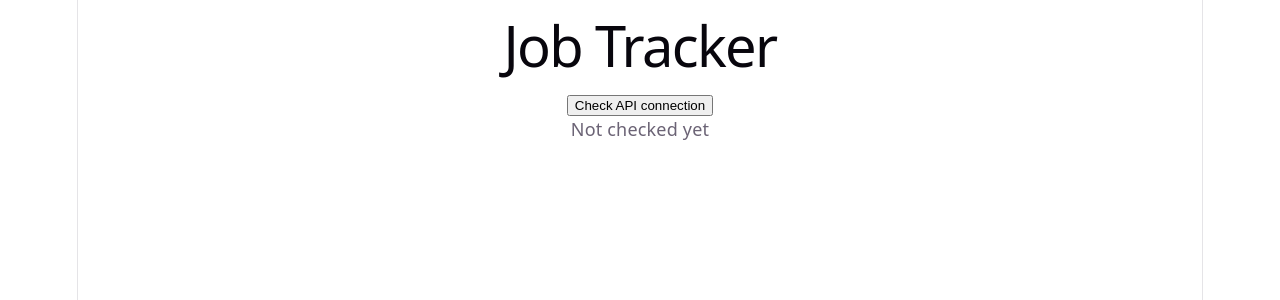
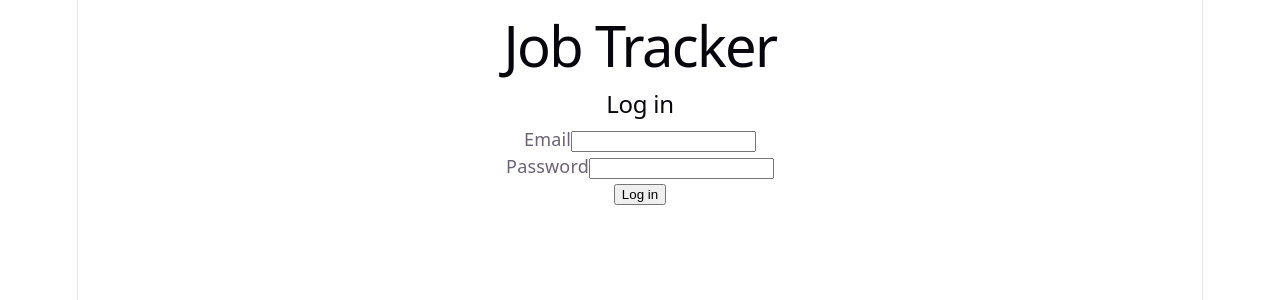
Before and after one commit to jb-pryor/job-tracker-web, a React (Vite) app: page / in a window 1280 px wide. Shown: the top 300 px of the page. Built offline with nearby package versions, Linux system fonts and the light colour scheme; no server answers.

Commit message:
Add login form and authenticated profile

```diff
--- a/src/App.tsx
+++ b/src/App.tsx
@@ -1,45 +1,130 @@
 import { useState } from "react";
+import type { FormEvent } from "react";
 
 const API_URL = import.meta.env.VITE_API_URL;
 
+type User = {
+  id: number;
+  email: string;
+  created_at: string;
+};
+
 function App() {
-  const [message, setMessage] = useState("Not checked yet");
-  const [checking, setChecking] = useState(false);
+  const [email, setEmail] = useState("");
+  const [password, setPassword] = useState("");
+  const [token, setToken] = useState<string | null>(null);
+  const [user, setUser] = useState<User | null>(null);
+  const [error, setError] = useState("");
+  const [loading, setLoading] = useState(false);
 
-  async function checkConnection() {
-    setChecking(true);
-    setMessage("Checking...");
+  async function handleLogin(event: FormEvent<HTMLFormElement>) {
+    event.preventDefault();
+    setError("");
+    setLoading(true);
 
     try {
-      const response = await fetch(`${API_URL}/health`);
+      const loginResponse = await fetch(`${API_URL}/auth/token`, {
+        method: "POST",
+        body: new URLSearchParams({
+          username: email.trim(),
+          password,
+        }),
+      });
 
-      if (!response.ok) {
-        throw new Error(`API returned ${response.status}`);
+      if (!loginResponse.ok) {
+        throw new Error(
+          loginResponse.status === 401
+            ? "Incorrect email or password."
+            : `Login failed (${loginResponse.status}).`,
+        );
       }
 
-      const data = await response.json();
+      const loginData = await loginResponse.json();
 
-      if (data.status !== "ok") {
-        throw new Error("Unexpected API response");
+      if (
+        typeof loginData.access_token !== "string" ||
+        !loginData.access_token
+      ) {
+        throw new Error("The API did not return an access token.");
       }
 
-      setMessage("Connected to the API");
+      const profileResponse = await fetch(`${API_URL}/users/me`, {
+        headers: {
+          Authorization: `Bearer ${loginData.access_token}`,
+        },
+      });
+
+      if (!profileResponse.ok) {
+        throw new Error("Could not load your profile.");
+      }
+
+      const profile: User = await profileResponse.json();
+
+      setToken(loginData.access_token);
+      setUser(profile);
+      setPassword("");
     } catch (error) {
-      setMessage(
-        error instanceof Error ? error.message : "Connection failed",
+      setError(
+        error instanceof Error ? error.message : "Unable to log in.",
       );
     } finally {
-      setChecking(false);
+      setLoading(false);
     }
+  }
+
+  function handleLogout() {
+    setToken(null);
+    setUser(null);
+    setPassword("");
+    setError("");
   }
 
   return (
     <main>
       <h1>Job Tracker</h1>
-      <button onClick={checkConnection} disabled={checking}>
-        Check API connection
-      </button>
-      <p role="status">{message}</p>
+
+      {user && token ? (
+        <section>
+          <p>Signed in as {user.email}</p>
+          <button onClick={handleLogout}>Log out</button>
+        </section>
+      ) : (
+        <form onSubmit={handleLogin}>
+          <h2>Log in</h2>
+
+          <div>
+            <label htmlFor="email">Email</label>
+            <input
+              id="email"
+              type="email"
+              autoComplete="username"
+              value={email}
+              onChange={(event) => setEmail(event.target.value)}
+              required
+              disabled={loading}
+            />
+          </div>
+
+          <div>
+            <label htmlFor="password">Password</label>
+            <input
+              id="password"
+              type="password"
+              autoComplete="current-password"
+              value={password}
+              onChange={(event) => setPassword(event.target.value)}
+              required
+              disabled={loading}
+            />
+          </div>
+
+          {error && <p role="alert">{error}</p>}
+
+          <button type="submit" disabled={loading}>
+            {loading ? "Logging in..." : "Log in"}
+          </button>
+        </form>
+      )}
     </main>
   );
 }
```
